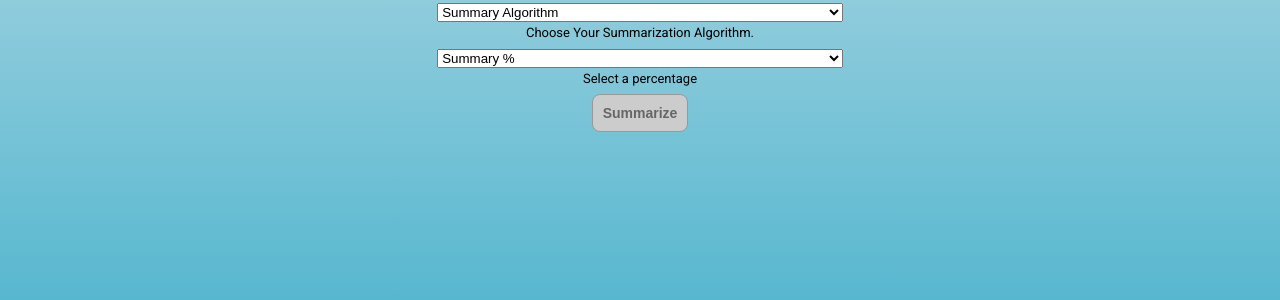
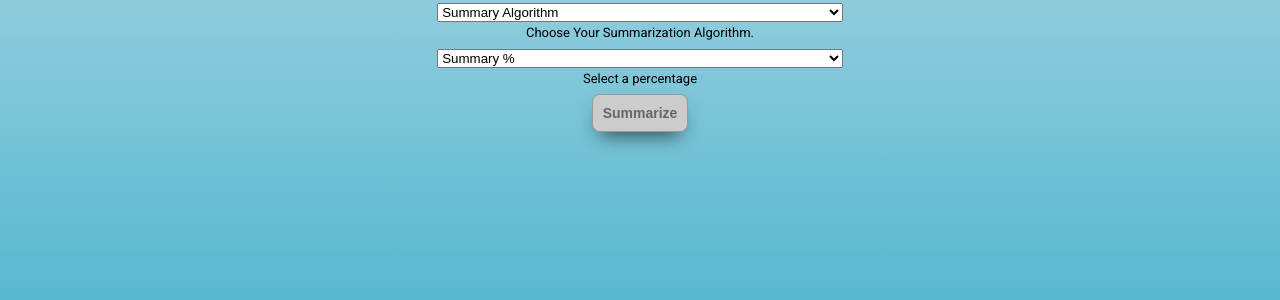
Before and after one commit to tarunsai308/summy58, a Flask app: page /web/ in a window 1280 px wide. Shown: the part 447-747 px from the top of the page. Run offline with Flask 2, Linux system fonts and the light colour scheme.

Commit message:
Update web.css

```diff
--- a/static/web.css
+++ b/static/web.css
@@ -23,26 +23,50 @@ body {
 }
 
 .button {
-    border: 1px solid #c10000;
+  border-radius: 8px;
   background-color: #ff0000;
+  border:1px solid #b70303;
   color: white;
-    padding: 10px 10px;
   text-align: center;
-    text-decoration-color: white;
-    text-decoration-style: solid;
-    display: inline-block;
   font-size: 14px;
+  padding:10px 10px;
+
+  transition: all 0.5s;
   cursor: pointer;
-    border-radius: 8px;
   margin-bottom: 20px;
+  box-shadow: 0 10px 20px -8px rgba(0, 0, 0,.7);
 }
 
+.button{
+  cursor: pointer;
+  display: inline-block;
+  position: relative;
+  transition: 0.5s;
+}
+
+.button:after {
+  content: '»';
+  position: absolute;
+  opacity: 0;
+  top: 10px;
+  right: -20px;
+  transition: 0.5s;
+}
+
+.button:hover{
+  padding-right: 24px;
+  padding-left:8px;
+}
+
+.button:hover:after {
+  opacity: 1;
+  right: 10px;
+}
 .button:hover {
     border: 1px solid #c10000;
     background-color: #c10000;
     color: white;
 }
-
 .button:disabled {
     border: 1px solid #999999;
     background-color: #cccccc;
```
Lines whose indentation alone changed are shown as unchanged.
